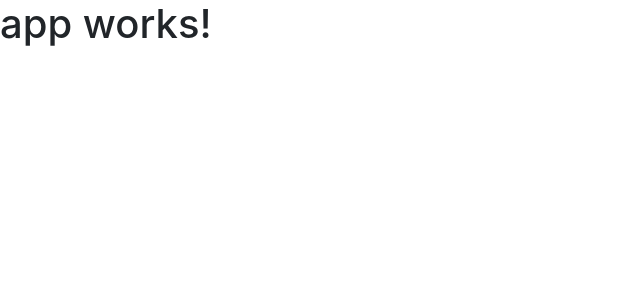
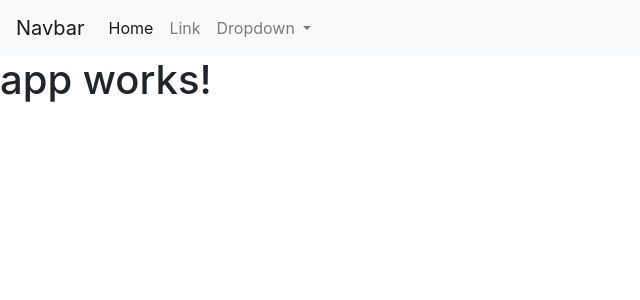
Before and after one commit to svnsairam/RecipeBook, an Angular app in the folder recipe-book-and-shopping-cart-UI/: page / in a window 1280 px wide. Shown: the top 300 px of the page, without its empty margins (0-640 px from the left). Built offline with nearby package versions, Linux system fonts and the light colour scheme.

Commit message:
adding nav bar

```diff
--- a/recipe-book-and-shopping-cart-UI/src/app/app.component.html
+++ b/recipe-book-and-shopping-cart-UI/src/app/app.component.html
@@ -1,3 +1,4 @@
+<app-header></app-header>
 <h1>
   {{title}}
 </h1>
--- a/recipe-book-and-shopping-cart-UI/src/app/header/header.component.html
+++ b/recipe-book-and-shopping-cart-UI/src/app/header/header.component.html
@@ -1,3 +1,28 @@
-<p>
-  header works!
-</p>
+<nav class="navbar navbar-expand-lg navbar-light bg-light">
+  <a class="navbar-brand" href="#">Navbar</a>
+  <button class="navbar-toggler" type="button" data-toggle="collapse" data-target="#navbarSupportedContent" aria-controls="navbarSupportedContent" aria-expanded="false" aria-label="Toggle navigation">
+    <span class="navbar-toggler-icon"></span>
+  </button>
+
+  <div class="collapse navbar-collapse" id="navbarSupportedContent">
+    <ul class="navbar-nav mr-auto">
+      <li class="nav-item active">
+        <a class="nav-link" href="#">Home <span class="sr-only">(current)</span></a>
+      </li>
+      <li class="nav-item">
+        <a class="nav-link" href="#">Link</a>
+      </li>
+      <li class="nav-item dropdown">
+        <a class="nav-link dropdown-toggle" href="#" id="navbarDropdown" role="button" data-toggle="dropdown" aria-haspopup="true" aria-expanded="false">
+          Dropdown
+        </a>
+        <ul class="dropdown-menu" aria-labelledby="navbarDropdown">
+          <a class="dropdown-item" href="#">Action</a>
+          <a class="dropdown-item" href="#">Another action</a>
+          <div class="dropdown-divider"></div>
+          <a class="dropdown-item" href="#">Something else here</a>
+        </ul>
+      </li>
+    </ul>
+  </div>
+</nav>
```
